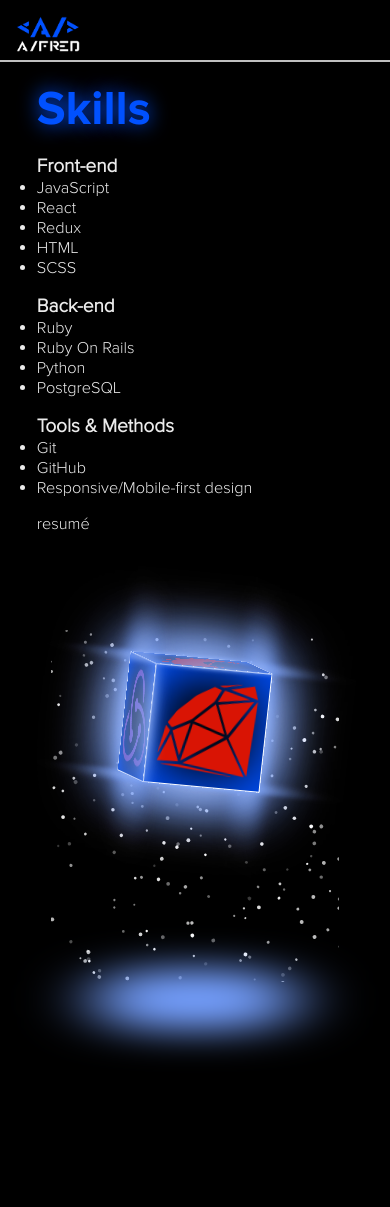
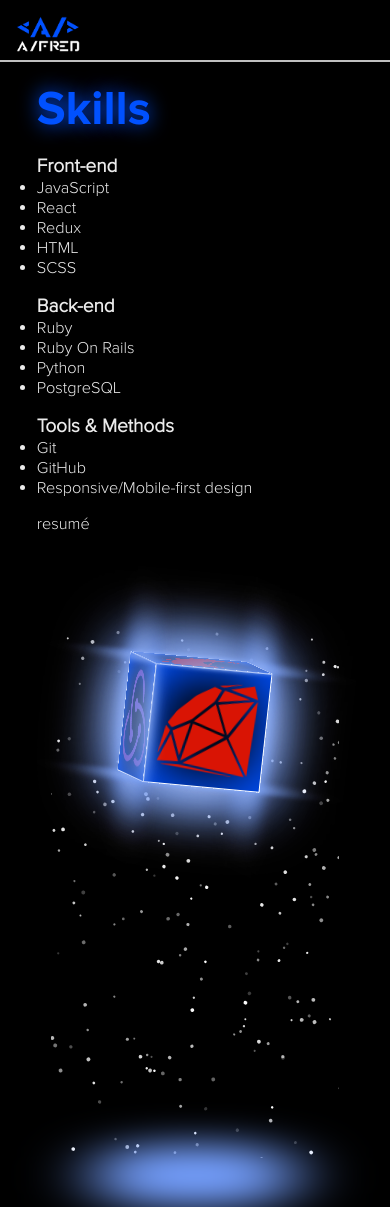
Before and after one commit to badger-99/my_portfolio, a React (Vite) app: page /skills in a window 390 px wide. Before the commit the page ends 1031 px from the top, so only its background shows below. Built offline with nearby package versions, Linux system fonts and the light colour scheme; some icons are missing.

Commit message:
Increase snow and shaddow height in mobile view

```diff
--- a/src/components/cube/cube.scss
+++ b/src/components/cube/cube.scss
@@ -53,7 +53,7 @@
     width: 200px; // increase by 80px for larger screens
     height: 125px; // increase by 80px for larger screens
     background: $shadow-color;
-    bottom: -25rem;
+    bottom: -36rem;
     right: -100px;
     border-radius: 35%;
     transform: rotateX(60deg);
@@ -64,7 +64,7 @@
     top: 0;
     right: -9rem;
     width: 18rem;
-    height: 22rem;
+    height: 33rem;
     position: absolute;
     z-index: -1;
   }
```
